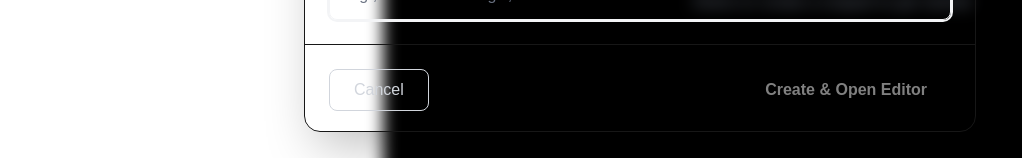
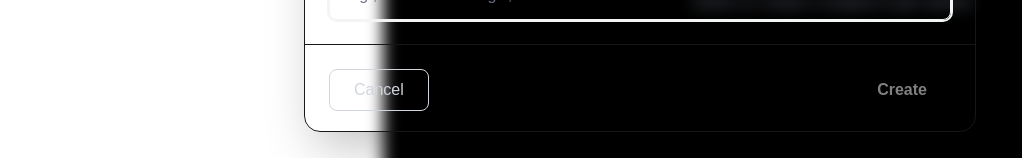
Before and after one commit to K-HALID007/codeFrontend, a Next.js app: page / in a window 1280 px wide. Both pictures are taken after a click on the button "New Snippet". Shown: the part 418-576 px from the top of the page, without its empty margins (0-1022 px from the left). Built offline with nearby package versions, Linux system fonts and the light colour scheme; no server answers.

Commit message:
update CreateSnippetModal.jsx

```diff
--- a/src/components/CreateSnippetModal.jsx
+++ b/src/components/CreateSnippetModal.jsx
@@ -84,7 +84,7 @@ export default function CreateSnippetModal({ isOpen, onClose, onCreate }) {
                        disabled:cursor-not-allowed text-white rounded-lg
                        transition-all font-semibold shadow-lg"
           >
-            Create & Open Editor
+            Create
           </button>
         </div>
       </div>
```
